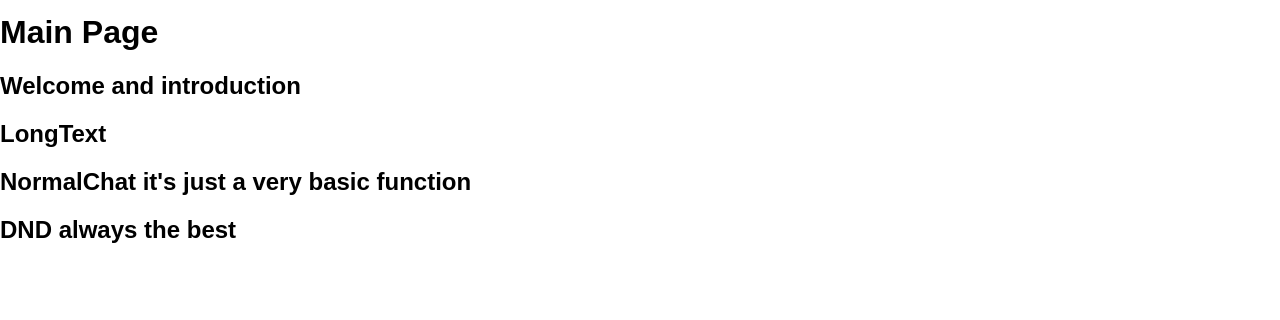
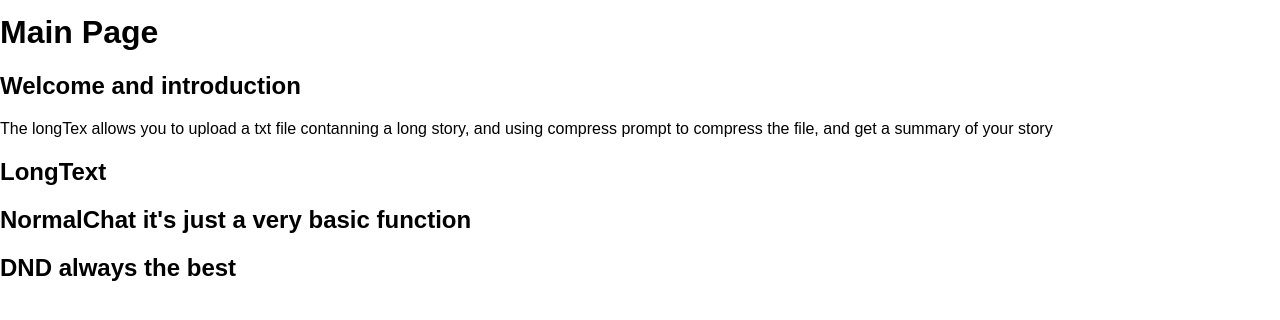
Before and after one commit to Newguinea/chatWithGPT, a Flask app: page / in a window 1280 px wide. Shown: the part 46-366 px from the top of the page. Run offline with Flask 3, Linux system fonts and the light colour scheme; the visitor is signed in with stand-in values (Sample User, id 1); some libraries are stand-ins or nearby versions.

Commit message:
add first line to the index.html

```diff
--- a/app/templates/index.html
+++ b/app/templates/index.html
@@ -12,6 +12,7 @@
 
     <div>
         <h2>Welcome and introduction</h2>
+        <p>The longTex allows you to upload a txt file contanning a long story, and using compress prompt to compress the file, and get a summary of your story</p>
     </div>
     <div>
         <h2>LongText</h2>
```
